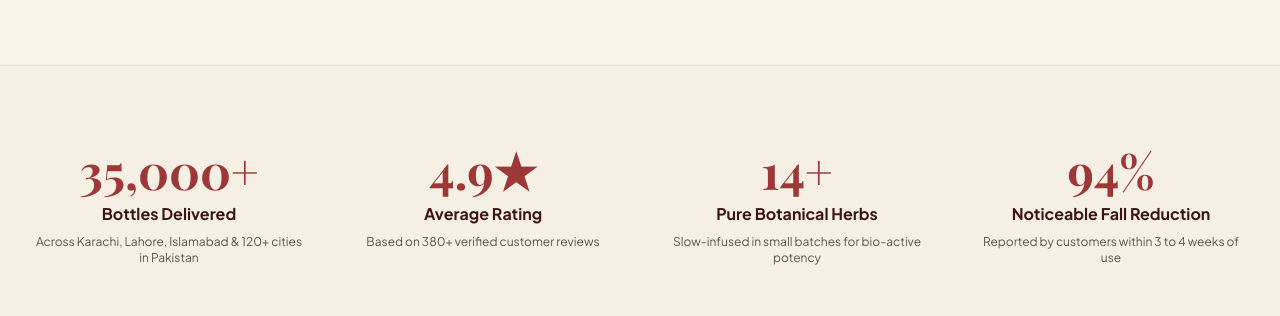
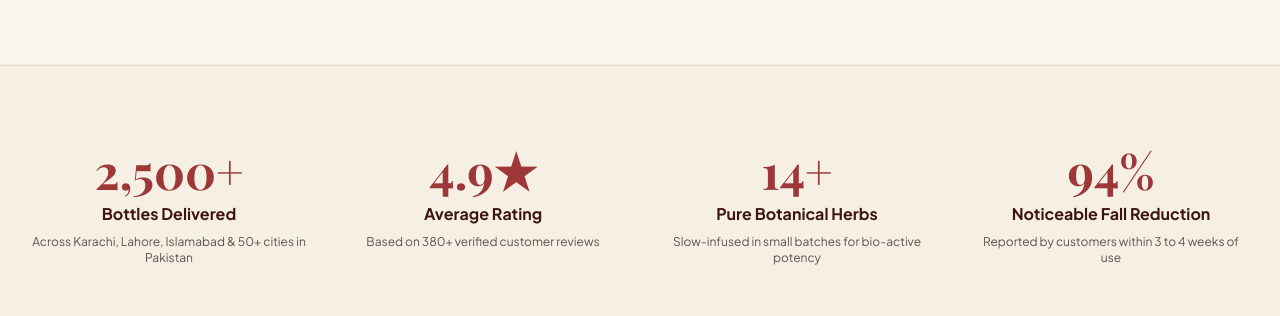
Before and after one commit to mueen357/Zulviq.com-main, a Next.js app: page / in a window 1280 px wide. Shown: the part 4900-5216 px from the top of the page. Built offline with nearby package versions, Linux system fonts and the light colour scheme; a web font is replaced by a local one.

Commit message:
\ Reduce bottles count to 2500 remove upcoming products section fix schema pricing\

```diff
--- a/src/app/products/[slug]/page.tsx
+++ b/src/app/products/[slug]/page.tsx
@@ -6,7 +6,6 @@ import Breadcrumbs from "@/components/common/Breadcrumbs";
 import ProductGallery from "@/components/product/ProductGallery";
 import ProductInfo from "@/components/product/ProductInfo";
 import ProductTabs from "@/components/product/ProductTabs";
-import RelatedProducts from "@/components/product/RelatedProducts";
 import ReviewsSection from "@/components/home/ReviewsSection";
 import FaqSection from "@/components/home/FaqSection";
 import CtaBanner from "@/components/home/CtaBanner";
@@ -90,8 +89,8 @@ export default async function ProductPage({ params }: ProductPageProps) {
       "@type": "AggregateOffer",
       url: `https://zulviq.com/products/${product.slug}/`,
       priceCurrency: "PKR",
-      lowPrice: product.bundles[2]?.price || product.price,
-      highPrice: product.price,
+      lowPrice: product.price,
+      highPrice: product.bundles[product.bundles.length - 1]?.price || product.price,
       offerCount: product.bundles.length,
       offers: product.bundles.map((bundle) => ({
         "@type": "Offer",
@@ -114,6 +113,7 @@ export default async function ProductPage({ params }: ProductPageProps) {
 
   return (
     <>
+      {/* Schema.org Structured Data */}
       <script
         type="application/ld+json"
         dangerouslySetInnerHTML={{ __html: JSON.stringify(productJsonLd) }}
@@ -146,9 +146,6 @@ export default async function ProductPage({ params }: ProductPageProps) {
           <div className="pt-8">
             <ProductTabs product={product} />
           </div>
-
-          {/* Related / Upcoming Products */}
-          <RelatedProducts />
         </div>
       </div>
 
--- a/src/components/home/StatsSection.tsx
+++ b/src/components/home/StatsSection.tsx
@@ -17,10 +17,10 @@ export default function StatsSection() {
   const stats: StatItem[] = [
     {
       id: "bottles",
-      value: 35000,
+      value: 2500,
       suffix: "+",
       label: "Bottles Delivered",
-      description: "Across Karachi, Lahore, Islamabad & 120+ cities in Pakistan",
+      description: "Across Karachi, Lahore, Islamabad & 50+ cities in Pakistan",
     },
     {
       id: "rating",
@@ -91,13 +91,16 @@ function Counter({
   isDecimal: boolean;
   start: boolean;
 }) {
-  const [count, setCount] = useState(0);
+  const [count, setCount] = useState(target);
+  const [hasAnimated, setHasAnimated] = useState(false);
 
   useEffect(() => {
-    if (!start) return;
+    if (!start || hasAnimated) return;
+    setHasAnimated(true);
+    setCount(0);
 
     let startTime: number;
-    const duration = 1800; // ms
+    const duration = 1600; // ms
 
     const animate = (timestamp: number) => {
       if (!startTime) startTime = timestamp;
@@ -116,7 +119,7 @@ function Counter({
     };
 
     requestAnimationFrame(animate);
-  }, [start, target]);
+  }, [start, target, hasAnimated]);
 
   if (isDecimal) {
     return <span>{count.toFixed(1)}</span>;
```
